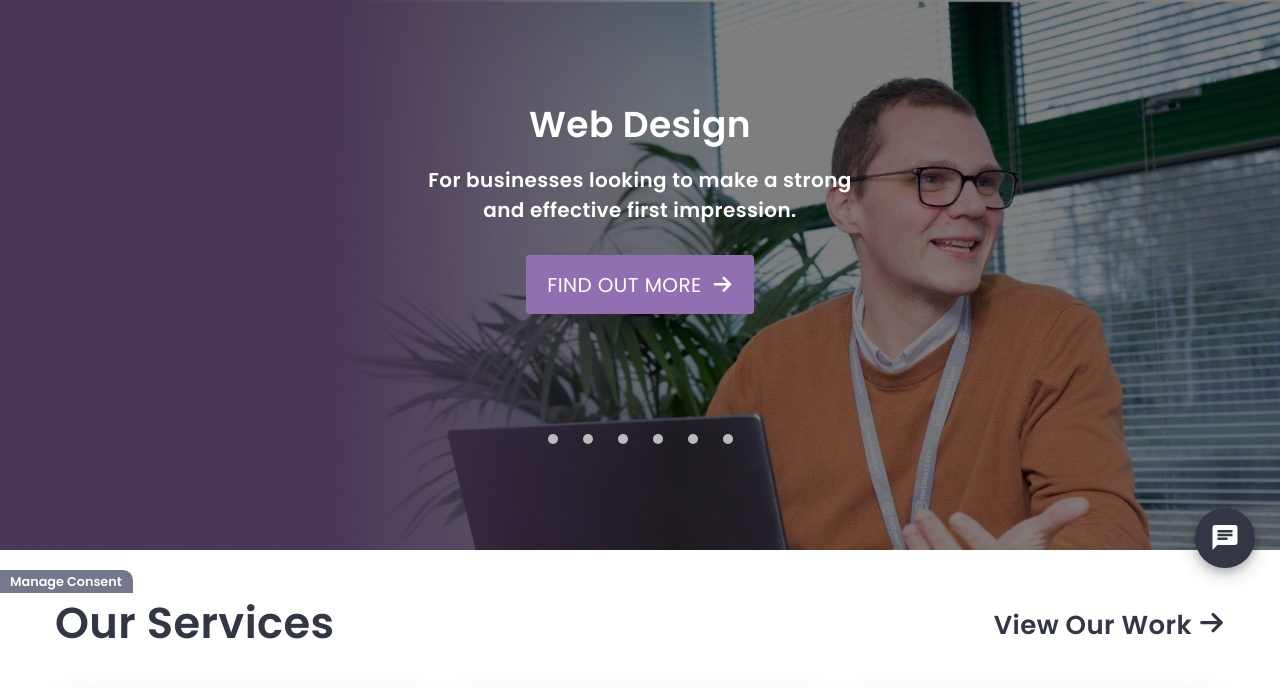
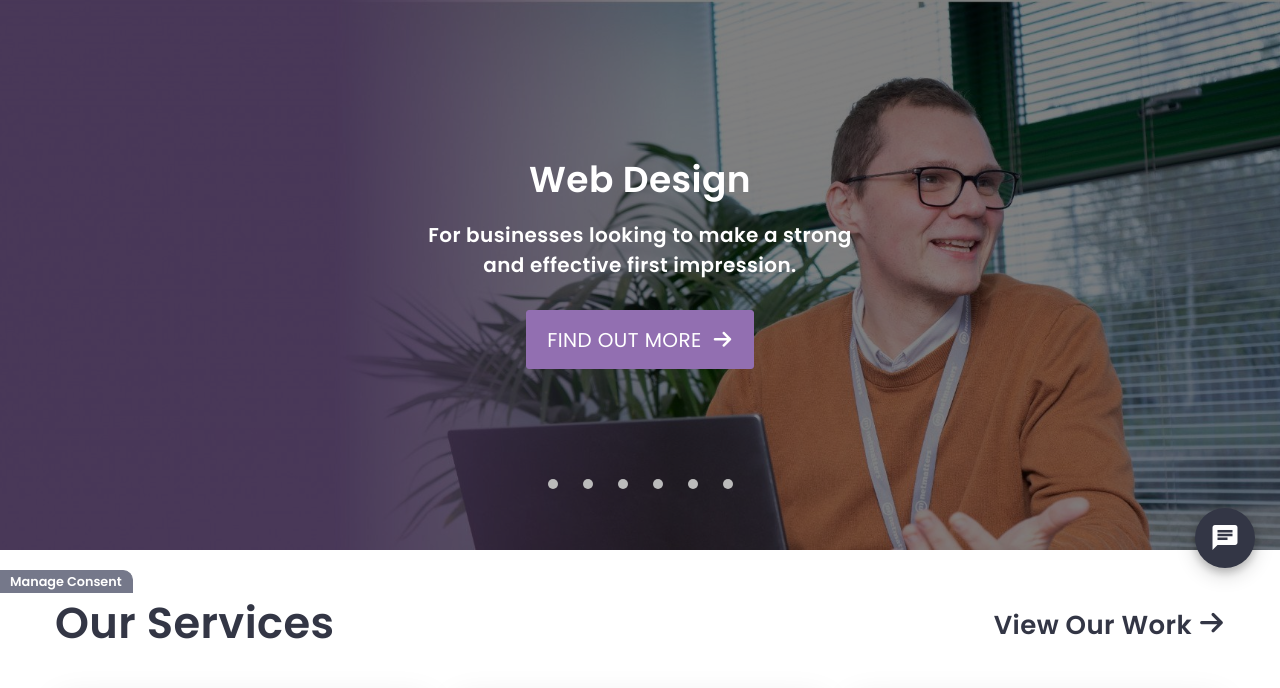
Before and after one commit to KingZxi/osman-netmatters-homepage-mirror, a PHP site: page / in a window 1280 px wide. Shown: the part 207-895 px from the top of the page. Run offline with PHP 8.4, Linux system fonts and the light colour scheme; some web fonts are replaced.

Commit message:
Some work on the banner, made it look more consistent however I think I need to refactor it entirely at some point

```diff
--- a/css/application.css
+++ b/css/application.css
@@ -1203,6 +1203,9 @@ Banner:
   text-align: center;
   color: #fff;
 }
+.banner .h1 {
+  margin-top: 100px;
+}
 .banner p {
   font-size: 1.25rem;
   font-weight: 600;
@@ -1217,6 +1220,7 @@ Banner:
   font-size: 1.25rem;
 }
 .banner .btn div {
+  margin-top: 5px;
   display: inline;
   position: relative;
   margin-left: 5px;
@@ -1232,7 +1236,7 @@ Banner:
 }
 .banner__nav__container {
   display: flex;
-  margin-top: 100px;
+  margin-top: 90px;
   gap: 25px;
 }
 .banner__nav__dot {
--- a/scss/modules/_banner.scss
+++ b/scss/modules/_banner.scss
@@ -20,6 +20,10 @@ Banner:
   text-align: center;
   color: $white;
 
+  .h1 {
+    margin-top: 100px;
+  }
+
   p {
     font-size: 1.25rem;
     font-weight: 600;
@@ -37,6 +41,7 @@ Banner:
     font-size: 1.25rem;
 
     div {
+      margin-top: 5px;
       display: inline;
       position: relative;
       margin-left: 5px;
@@ -56,7 +61,7 @@ Banner:
   @include s-e(nav) {
     @include s-e(container) {
       display: flex;
-      margin-top: 100px;
+      margin-top: 90px;
       gap: 25px;
     }
 
```
Also changed, not shown: 1 other file.
